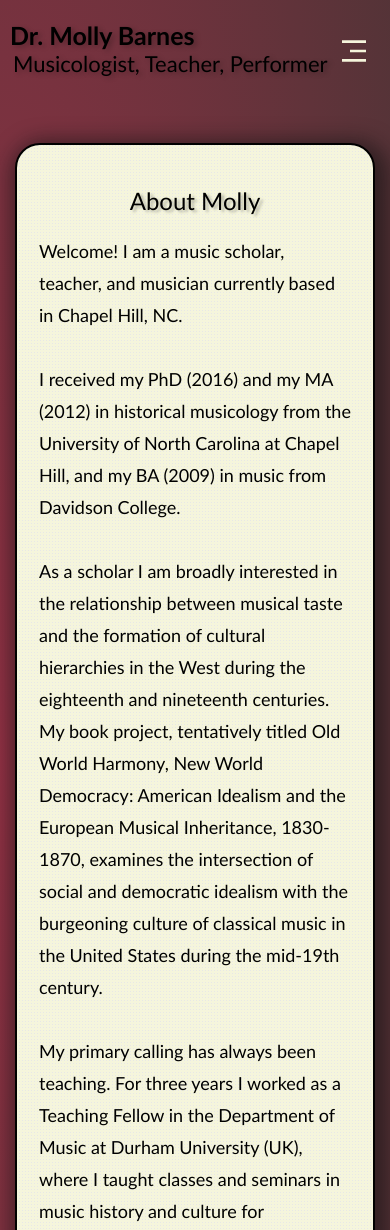
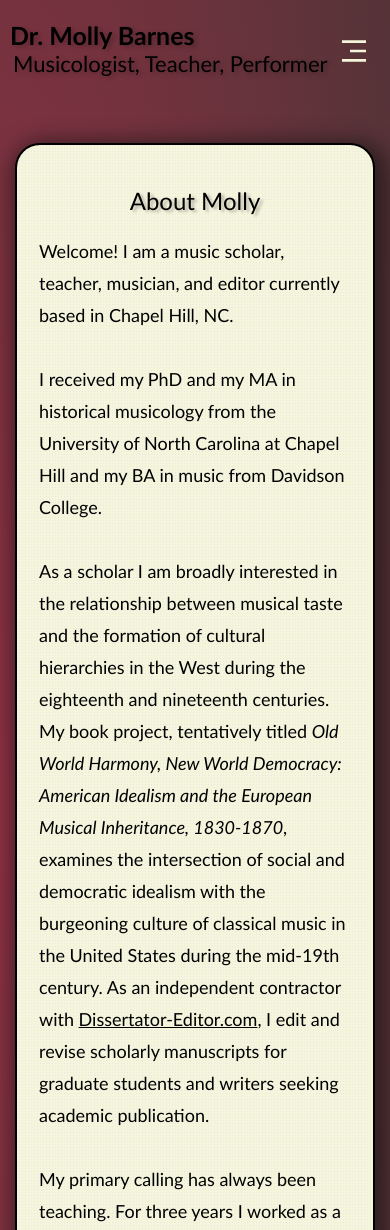
Before and after one commit to jlayher/molly-barnes-music, a Next.js app: page / in a window 390 px wide. Shown: the top 1230 px of the page. Built offline with nearby package versions, Linux system fonts and the light colour scheme.

Commit message:
molly text changes

```diff
--- a/src/pages/index.js
+++ b/src/pages/index.js
@@ -39,23 +39,27 @@ export default function Home() {
             {/* Title for Page ( About Molly Barnes*/}
             <div className={styles.home__title_container}>About Molly</div>
             <p>
-              Welcome! I am a music scholar, teacher, and musician currently
+              Welcome! I am a music scholar, teacher, musician, and editor currently
               based in Chapel Hill, NC.
               <br />
               <br />
-              I received my PhD (2016) and my MA (2012) in historical musicology
-              from the University of North Carolina at Chapel Hill, and my BA
-              (2009) in music from Davidson College.
+              I received my PhD and my MA in historical musicology
+              from the University of North Carolina at Chapel Hill and my BA
+             in music from Davidson College.
               <br />
               <br />
               As a scholar I am broadly interested in the relationship between
               musical taste and the formation of cultural hierarchies in the
               West during the eighteenth and nineteenth centuries. My book
-              project, tentatively titled Old World Harmony, New World
-              Democracy: American Idealism and the European Musical Inheritance,
-              1830-1870, examines the intersection of social and democratic
+              project, tentatively titled <i>Old World Harmony, New World
+              Democracy:&nbsp; American Idealism and the European Musical Inheritance,
+              1830-1870</i>, examines the intersection of social and democratic
               idealism with the burgeoning culture of classical music in the
-              United States during the mid-19th century.
+              United States during the mid-19th century.&nbsp;As an independent contractor
+              with&nbsp;<a href='https://www.dissertation-editor.com/'>Dissertator-Editor.com</a>
+              , I edit
+              and revise scholarly manuscripts for graduate students and writers
+              seeking academic publication.
               <br />
               <br />
               My primary calling has always been teaching. For three years I
@@ -68,15 +72,15 @@ export default function Home() {
               electives of my own design, such as "Music, Madness, and the
               Modern World," and "Popular Music in 1960s U.S. Culture." In
               addition to my academic teaching, I have taught private music
-              lessons for many years to students of all ages. I am currently a
-              piano and violin teacher at Skylark Music School based in Chapel
+              lessons to students of all ages for many years. I am currently a
+              piano and violin teacher at Skylark Music School in Chapel
               Hill.
               <br />
               <br />I am an active performer on modern violin, baroque violin,
-              and viola da gamba, and have sung with a number of choirs,
+              and viola da gamba, and have sung with professional choirs
               including the Oratorio Singers of the Charlotte Symphony and
               Concentus Carolina. Over the years I have performed in many
-              capacities--weddings, parties, church services--and currently I
+              capacities&mdash;weddings, parties, church services&mdash;and currently I
               can be found performing in concerts, church services, and special
               events across the Raleigh-Durham-Chapel Hill region.
             </p>
--- a/src/styles/Home.module.css
+++ b/src/styles/Home.module.css
@@ -93,7 +93,14 @@ background-image: repeating-linear-gradient(45deg, #e7e7e7 0, #e7e7e7 0.2px, #F5
 .home__full_aboutme_text p {
   font-size: 28px;
 }
+.home__full_aboutme_text i {
+  font-size: 26px;
+}
 
+.home__full_aboutme_text p a{
+  font-size: 26px;
+  color: black;
+}
 
 @media screen and (max-width: 1450px) {
 
@@ -135,6 +142,15 @@ background-image: repeating-linear-gradient(45deg, #e7e7e7 0, #e7e7e7 0.2px, #F5
     font-size: 24px;
     line-height: 32px;
   }
+  .home__full_aboutme_text i {
+    font-size: 24px;
+  }
+
+  .home__full_aboutme_text p a{
+    font-size: 22px;
+    color: black;
+  }
+
 }
 
 
@@ -189,6 +205,9 @@ background-image: repeating-linear-gradient(45deg, #e7e7e7 0, #e7e7e7 0.2px, #F5
     font-size: 24px;
     line-height: 32px;
   }
+  .home__full_aboutme_text i {
+    font-size: 24px;
+  }
 }
 
 
@@ -202,4 +221,12 @@ background-image: repeating-linear-gradient(45deg, #e7e7e7 0, #e7e7e7 0.2px, #F5
   .home__full_aboutme_text p {
     font-size: 18px;
   }
+  .home__full_aboutme_text i {
+    font-size: 18px;
+  }
+  .home__full_aboutme_text p a{
+    font-size: 18px;
+    color: black;
+  }
+
 }
```
Also changed, not shown: src/pages/academic-teaching.js (+7 -4 lines), src/pages/performance.js (+6 -6 lines), src/styles/academic.module.css (+11 -1 lines).
